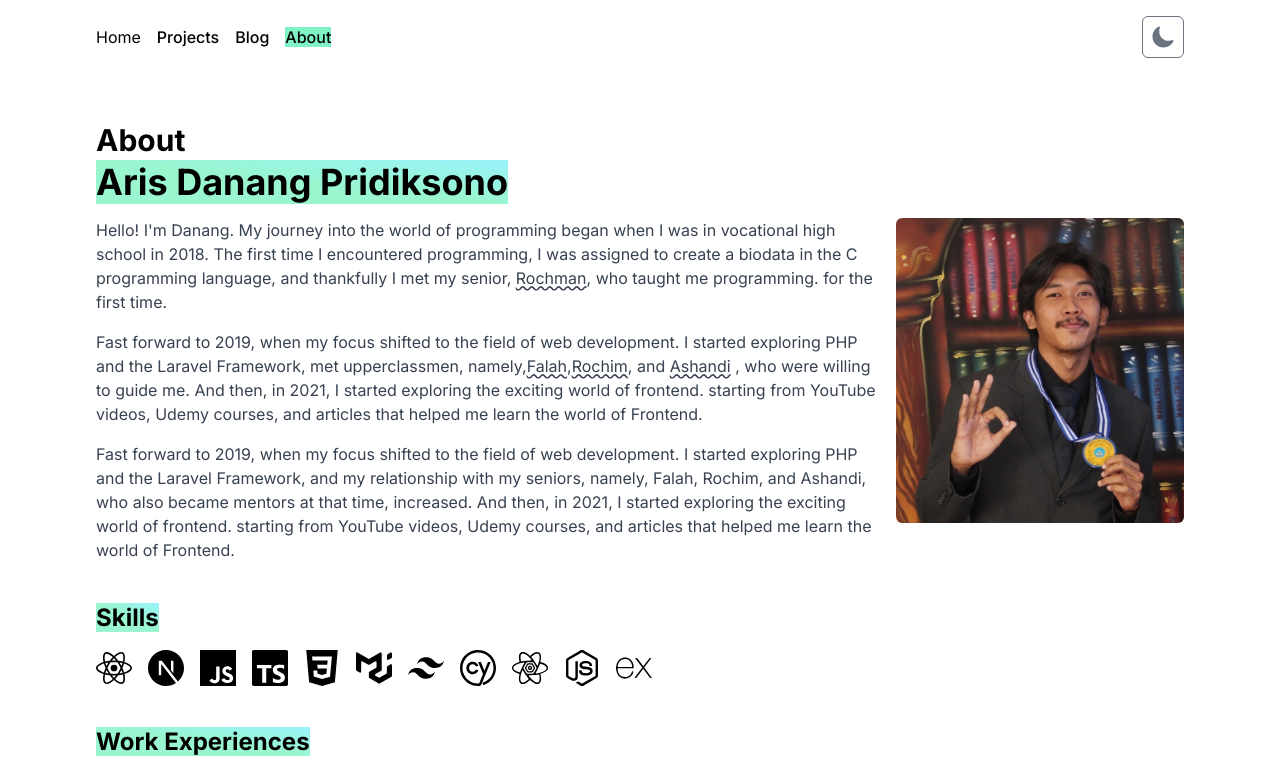
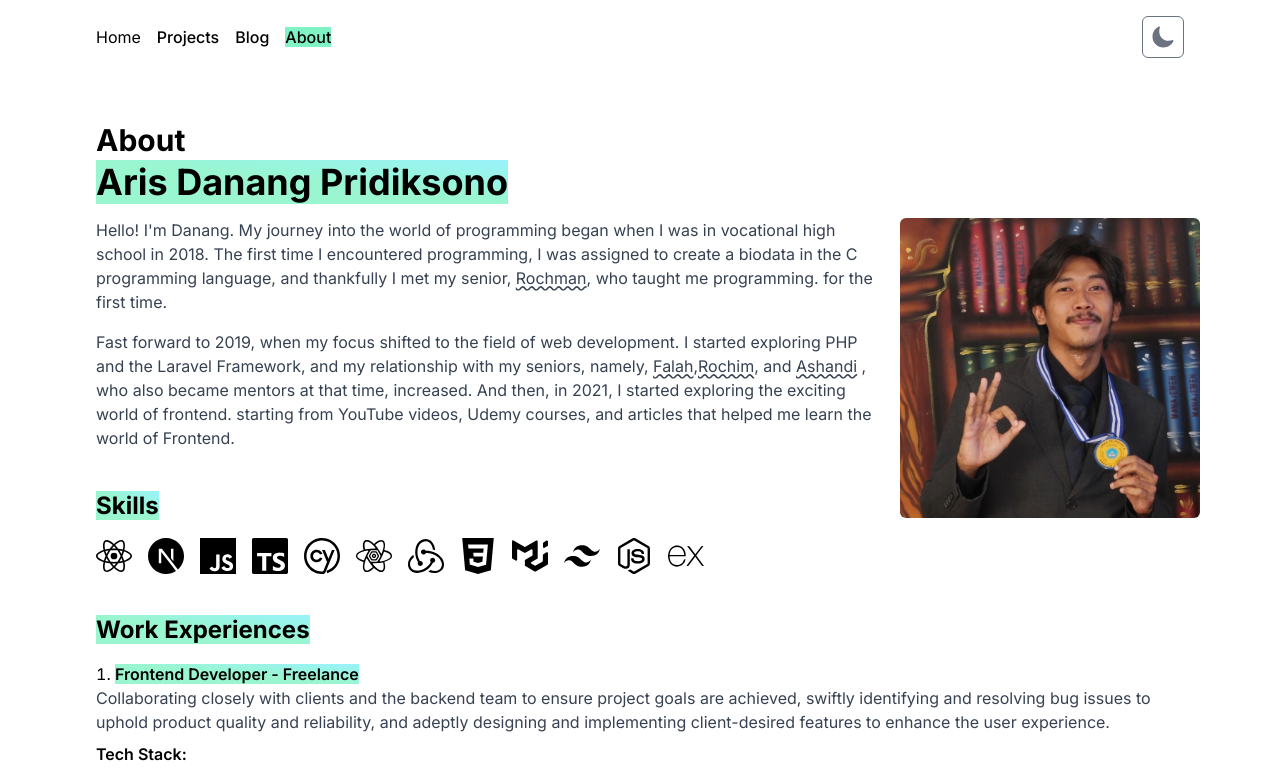
Before and after one commit to arisdanang/personal-web, a Next.js app: page /about in a window 1280 px wide. Shown: the top 773 px of the page. Built offline with nearby package versions, Linux system fonts and the light colour scheme.

Commit message:
fix: remove button on card, and add experience section

```diff
--- a/src/app/_components/ProjectCard.tsx
+++ b/src/app/_components/ProjectCard.tsx
@@ -2,6 +2,7 @@ import Image from "next/image";
 import React from "react";
 import ButtonLink from "./ButtonLink";
 import TechIcons, { TechListType } from "./TechIcons";
+import Link from "next/link";
 
 type ProjectCardProps = {
   id: number | string;
@@ -20,7 +21,8 @@ const ProjectCard = ({
   techs,
   link,
 }: ProjectCardProps) => (
-  <div
+  <Link
+    href={link}
     className="max-w-sm border-2 dark:border-gray-700 rounded-md p-4 flex flex-col items-start justify-between"
     key={id}
   >
@@ -36,9 +38,6 @@ const ProjectCard = ({
       quality={60}
       priority
     />
-    <ButtonLink href={link} className="mt-3" target="_blank">
-      Visit
-    </ButtonLink>
-  </div>
+  </Link>
 );
 export default ProjectCard;
--- a/src/app/about/page.tsx
+++ b/src/app/about/page.tsx
@@ -1,7 +1,6 @@
 import React from "react";
 import type { Metadata } from "next";
 import Image from "next/image";
-import Container from "../layout/Container";
 import {
   SiTypescript,
   SiJavascript,
@@ -18,6 +17,7 @@ import {
   SiCss3,
   SiBootstrap,
   SiReactquery,
+  SiRedux,
 } from "react-icons/si";
 import Accent from "../_components/Accent";
 import Link from "next/link";
@@ -38,14 +38,15 @@ const page = () => {
 
         <div className="mt-4">
           <figure className="float-right">
+            <div className="relative w-[300px] h-[300px]">
               <Image
                 src="/profile.jpeg"
                 alt="profile"
-              width={300}
-              height={300}
+                fill
                 priority
                 className="rounded-md w-40 md:w-72  object-cover object-center ml-4"
               />
+            </div>
           </figure>
           <article>
             <p className="mb-4 text-gray-700 dark:text-gray-300">
@@ -61,10 +62,10 @@ const page = () => {
               </Link>
               , who taught me programming. for the first time.
             </p>
-            <p className="mb-4 text-gray-700 dark:text-gray-300">
+            <p className="text-gray-700 mb-2 dark:text-gray-300">
               Fast forward to 2019, when my focus shifted to the field of web
               development. I started exploring PHP and the Laravel Framework,
-              met upperclassmen, namely,
+              and my relationship with my seniors, namely,{" "}
               <Link
                 href="https://www.linkedin.com/in/al-falah-lazuardi-mahmudi-54840b192"
                 className="underline decoration-wavy"
@@ -85,19 +86,10 @@ const page = () => {
               >
                 Ashandi
               </Link>{" "}
-              , who were willing to guide me. And then, in 2021, I started
-              exploring the exciting world of frontend. starting from YouTube
-              videos, Udemy courses, and articles that helped me learn the world
-              of Frontend.
-            </p>
-            <p className="text-gray-700 mb-2 dark:text-gray-300">
-              Fast forward to 2019, when my focus shifted to the field of web
-              development. I started exploring PHP and the Laravel Framework,
-              and my relationship with my seniors, namely, Falah, Rochim, and
-              Ashandi, who also became mentors at that time, increased. And
-              then, in 2021, I started exploring the exciting world of frontend.
-              starting from YouTube videos, Udemy courses, and articles that
-              helped me learn the world of Frontend.
+              , who also became mentors at that time, increased. And then, in
+              2021, I started exploring the exciting world of frontend. starting
+              from YouTube videos, Udemy courses, and articles that helped me
+              learn the world of Frontend.
             </p>
           </article>
         </div>
@@ -111,11 +103,12 @@ const page = () => {
           <SiNextdotjs />
           <SiJavascript />
           <SiTypescript />
+          <SiCypress />
+          <SiReactquery />
+          <SiRedux />
           <SiCss3 />
           <SiMui />
           <SiTailwindcss />
-          <SiCypress />
-          <SiReactquery />
           <SiNodedotjs />
           <SiExpress />
         </div>
@@ -126,6 +119,27 @@ const page = () => {
         </h3>
         <article className="mt-4">
           <ol className="list-decimal list-inside">
+            <li className="mb-4">
+              <Accent className="font-semibold">
+                Frontend Developer - Freelance
+              </Accent>
+              <p className="text-gray-700 mb-2 dark:text-gray-300">
+                Collaborating closely with clients and the backend team to
+                ensure project goals are achieved, swiftly identifying and
+                resolving bug issues to uphold product quality and reliability,
+                and adeptly designing and implementing client-desired features
+                to enhance the user experience.
+              </p>
+              <div>
+                <p className="font-semibold mb-2">Tech Stack: </p>
+                <div className="text-2xl md:text-3xl flex gap-4 text-gray-700 dark:text-gray-300">
+                  <SiReact />
+                  <SiJavascript />
+                  <SiMui />
+                  <SiReactquery />
+                </div>
+              </div>
+            </li>
             <li className="mb-4">
               <Accent className="font-semibold">
                 Jr. Frontend Engineer - Happy5
--- a/src/app/blog/page.tsx
+++ b/src/app/blog/page.tsx
@@ -4,7 +4,7 @@ import Accent from "../_components/Accent";
 import type { Metadata } from "next";
 
 export const metadata: Metadata = {
-  title: "BLog | Aris Danang",
+  title: "Blog | Aris Danang",
   description: "pengennya ini buat halaman blog",
 };
 
```
Lines whose indentation alone changed are shown as unchanged.
